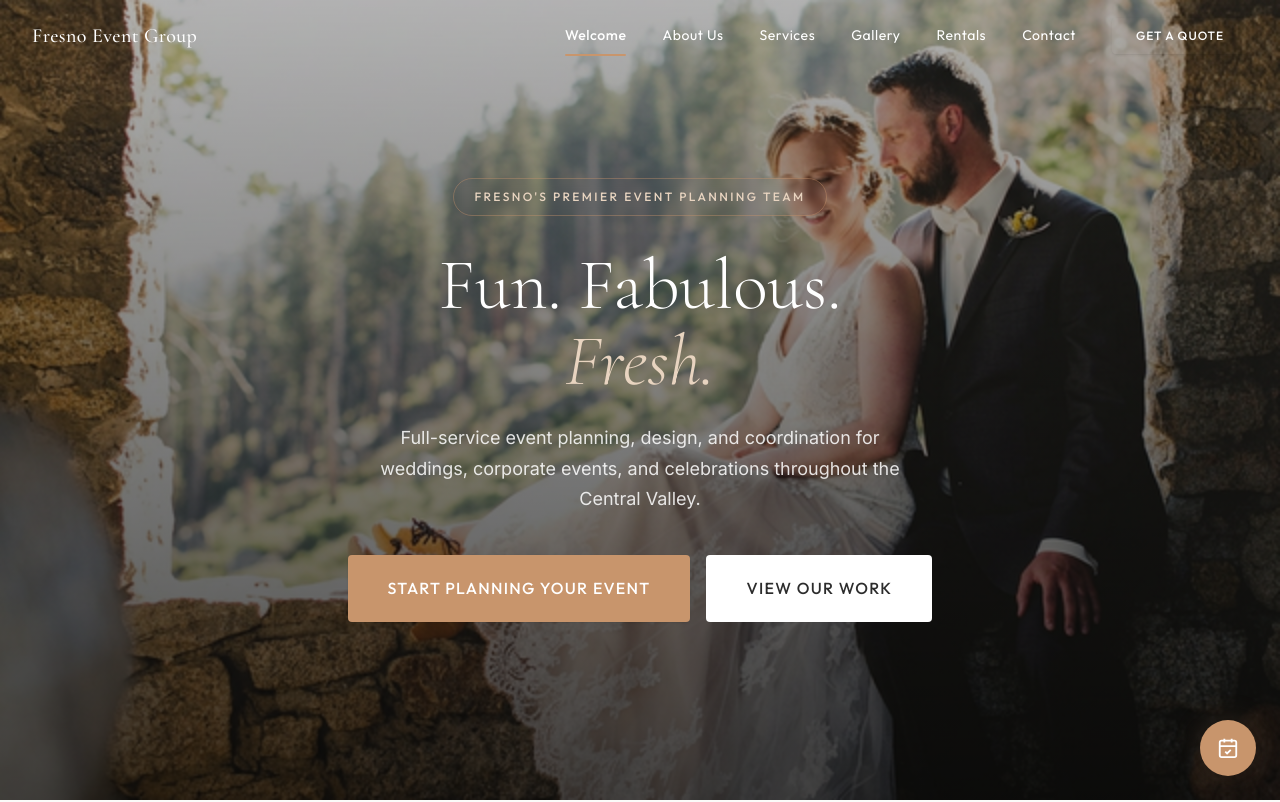
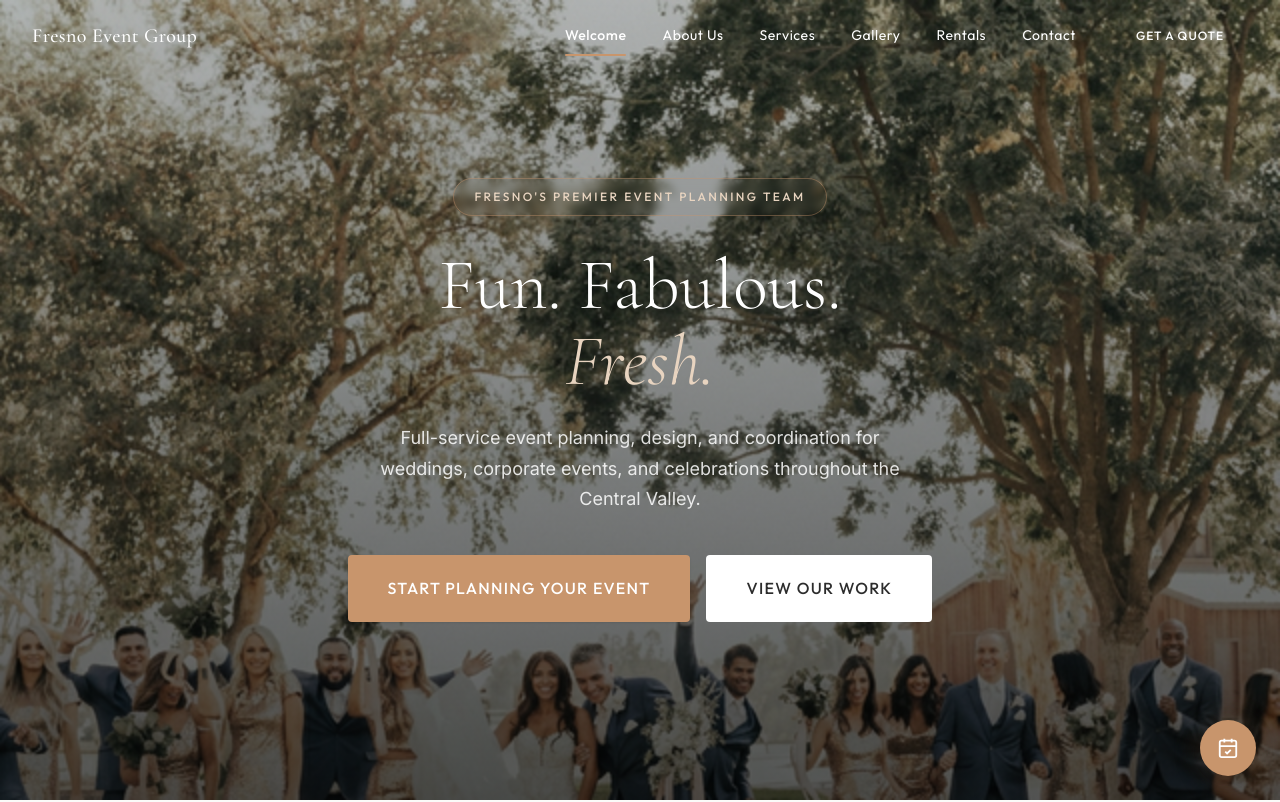
Before and after one commit to cadaeB02/FresnoEventGroup, a Next.js app: page / in a window 1280 px wide. Shown: the top 802 px of the page. Built offline with nearby package versions, Linux system fonts and the light colour scheme.

Commit message:
New hero: enhanced wedding party photo with natural colors, adjusted overlay gradient

```diff
--- a/src/app/page.module.css
+++ b/src/app/page.module.css
@@ -10,9 +10,9 @@
   display: flex;
   align-items: center;
   justify-content: center;
-  background-image: url('/images/event_stone_archway.jpg');
+  background-image: url('/images/event_wedding_party_hero.jpg');
   background-size: cover;
-  background-position: center;
+  background-position: center top;
   overflow: hidden;
 }
 
@@ -21,9 +21,9 @@
   inset: 0;
   background: linear-gradient(
     180deg,
-    rgba(0, 0, 0, 0.3) 0%,
-    rgba(0, 0, 0, 0.5) 50%,
-    rgba(0, 0, 0, 0.7) 100%
+    rgba(0, 0, 0, 0.25) 0%,
+    rgba(0, 0, 0, 0.4) 40%,
+    rgba(0, 0, 0, 0.65) 100%
   );
 }
 
```
Also changed, not shown: public/images/event_wedding_party_hero.jpg (added).
